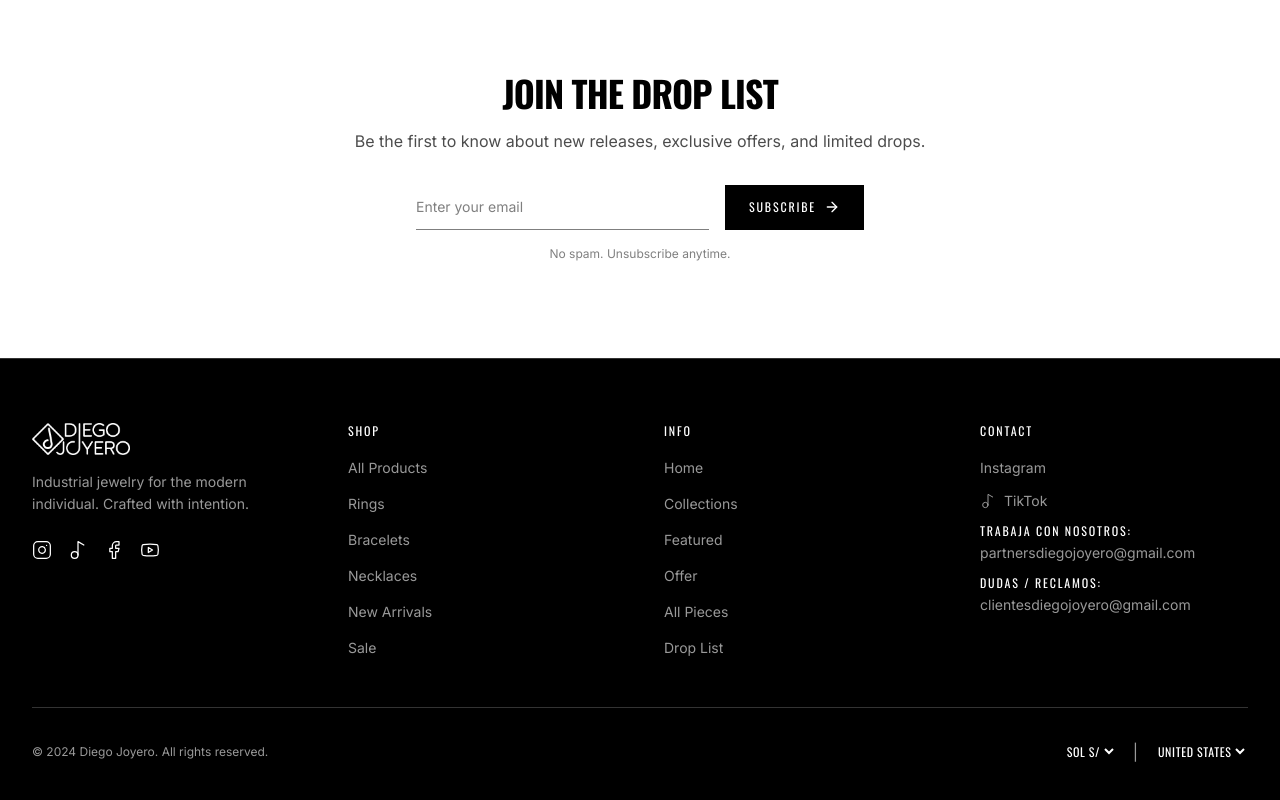
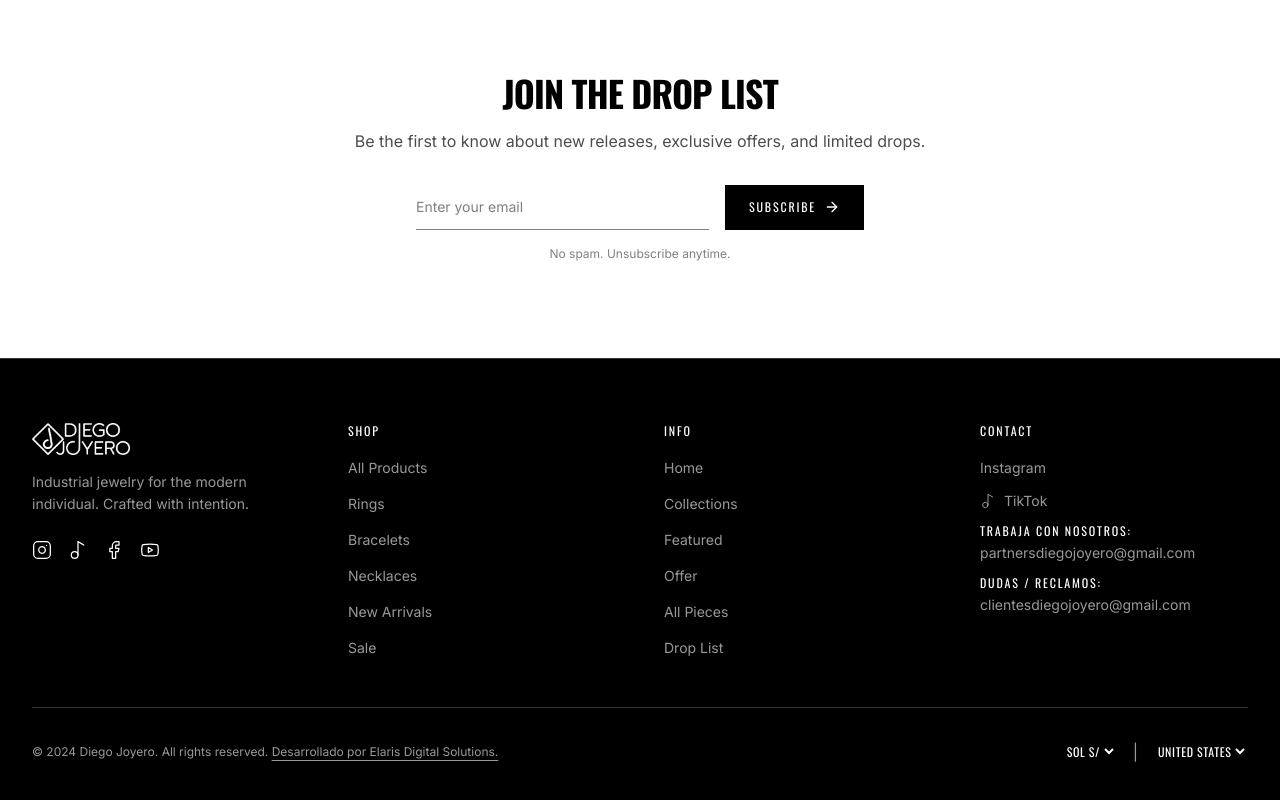
Before and after one commit to Elaris-Digital-Solutions/DiegoJoyero-BLACK, a React (Vite) app: page / in a window 1280 px wide. Shown: the part 3829-4629 px from the top of the page. Built offline with nearby package versions, Linux system fonts and the light colour scheme; the HTML template or start-up script is replaced by a standard one.

Commit message:
Update favicon and footer attribution
Replaced favicon.ico with favicon.png and updated index.html to reference the new favicon. Changed author meta tag in index.html. Added developer attribution link to Elaris Digital Solutions in the footer.

```diff
--- a/index.html
+++ b/index.html
@@ -5,7 +5,7 @@
     <meta name="viewport" content="width=device-width, initial-scale=1.0" />
     <title>Diego Joyero | Jewelry for a lifetime</title>
     <meta name="description" content="Discover limited edition industrial jewelry. Handcrafted pieces that blend streetwear aesthetics with timeless craftsmanship. Shop the latest drop." />
-    <meta name="author" content="Designs by Maxx" />
+    <meta name="author" content="Diego Joyero" />
     <meta name="keywords" content="jewelry, industrial jewelry, streetwear, limited edition, rings, bracelets, necklaces, luxury" />
     <link rel="canonical" href="diego-joyero-black.netlify.app" />
 
@@ -18,6 +18,7 @@
     <meta name="twitter:title" content="Diego Joyero | Jewelry for a lifetime" />
     <meta name="twitter:description" content="Jewelry for a lifetime." />
     <meta name="twitter:image" content="https://images.unsplash.com/photo-1515562141207-7a88fb7ce338?w=1200&q=80" />
+    <link rel="icon" type="image/png" href="/favicon.png" />
   </head>
 
   <body>
--- a/src/components/Footer.tsx
+++ b/src/components/Footer.tsx
@@ -118,7 +118,15 @@ const Footer = () => {
         {/* Bottom */}
         <div className="mt-12 pt-8 border-t border-border flex flex-col md:flex-row md:items-center md:justify-between gap-4">
           <p className="text-xs font-body text-muted-foreground">
-            © 2024 Diego Joyero. All rights reserved.
+            © 2024 Diego Joyero. All rights reserved. {" "}
+            <a
+              href="https://www.instagram.com/elarisdigitalsolutions/"
+              target="_blank"
+              rel="noreferrer"
+              className="underline decoration-muted-foreground decoration-[1px] underline-offset-4 hover:text-foreground transition-colors"
+            >
+              Desarrollado por Elaris Digital Solutions.
+            </a>
           </p>
           <div className="flex items-center gap-4">
             <select
```
Also changed, not shown: public/favicon.png (added), 1 other file (tests, documents, lock files or other folders).
